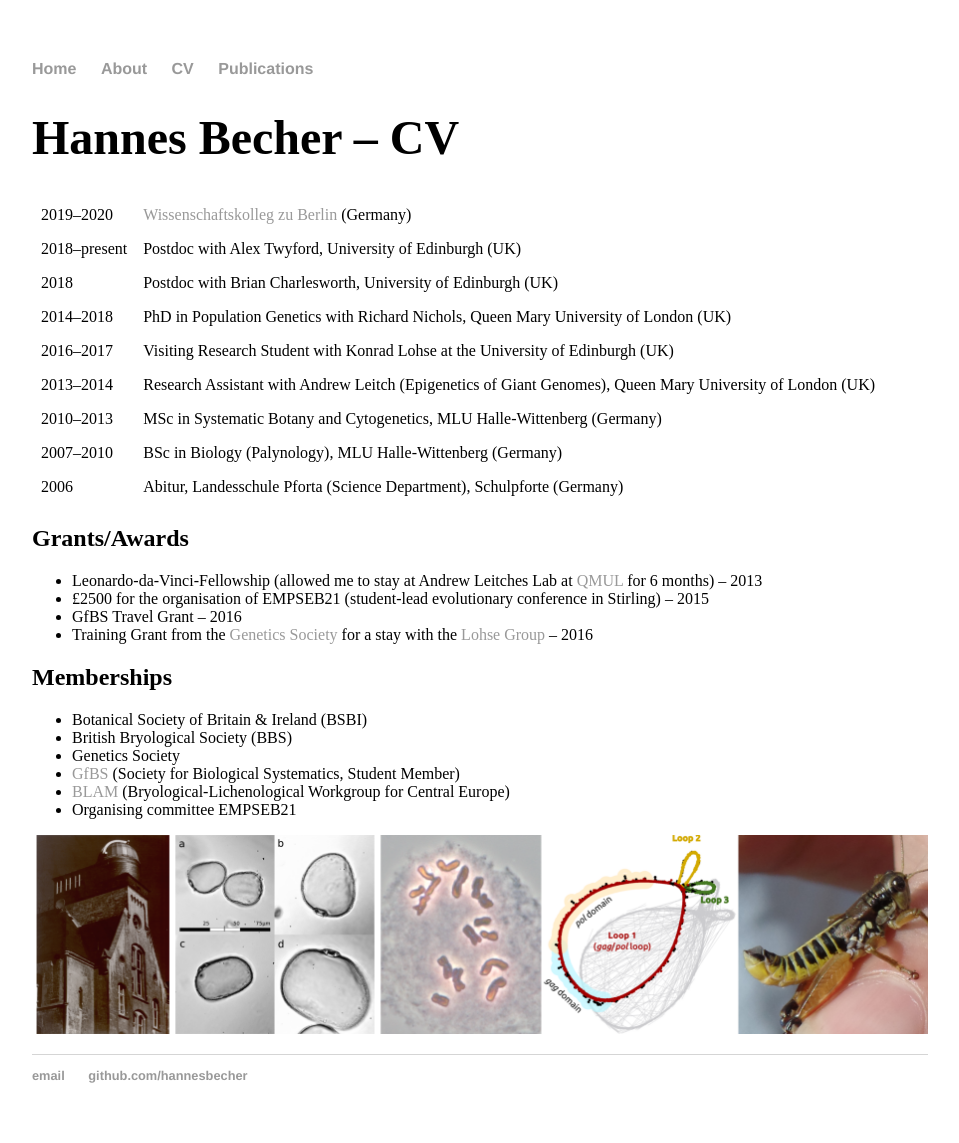
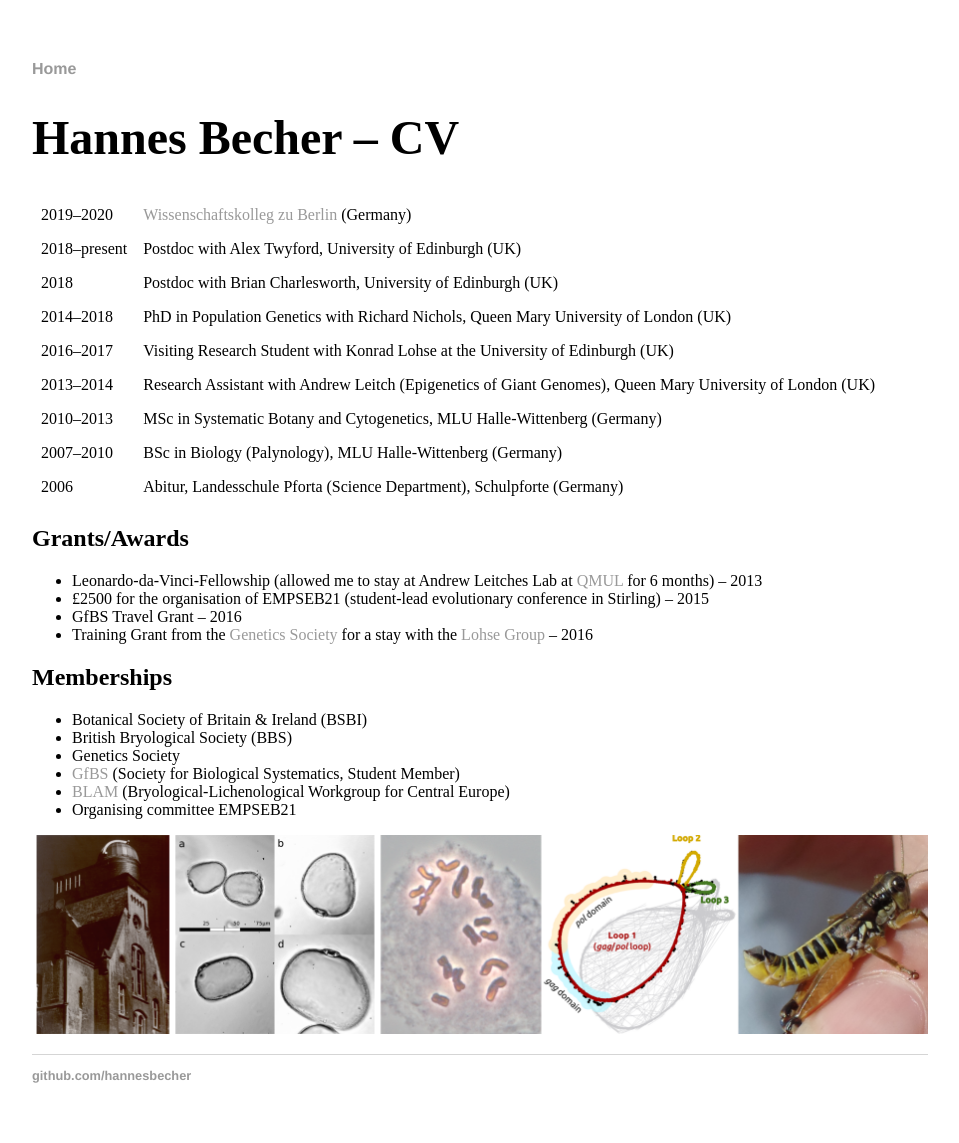
Before and after one commit to hannesbecher/hannesbecher.github.io, a Jekyll site: the page built from cv/index.md, in a window 1280 px wide. Shown: the whole page, without its empty margins (160-1119 px from the left). Built offline with Jekyll 4.4.1, drawn with Linux system fonts in a browser that asks for light colours.

Commit message:
Update default.html

```diff
--- a/_layouts/default.html
+++ b/_layouts/default.html
@@ -9,9 +9,9 @@
 		<nav>
     		<ul>
         		<li><a href="/">Home</a></li>
-	        	<li><a href="/about">About</a></li>
-        		<li><a href="/cv">CV</a></li>
-        		<li><a href="/publications">Publications</a></li>
+<!--	        	<li><a href="/about">About</a></li>-->
+<!--        		<li><a href="/cv">CV</a></li>-->
+<!--        		<li><a href="/publications">Publications</a></li>-->
 <!--			<li><a href="/blog">Blog</a></li>-->
     		</ul>
 		</nav>
@@ -20,7 +20,7 @@
 		</div><!-- /.container -->
 		<footer>
     		<ul>
-        		<li><a href="mailto:hbecher@ed.ac.uk">email</a></li>
+<!--        		<li><a href="mailto:hbecher@ed.ac.uk">email</a></li>-->
         		<li><a href="https://github.com/hannesbecher">github.com/hannesbecher</a></li>
 			</ul>
 		</footer>
```
